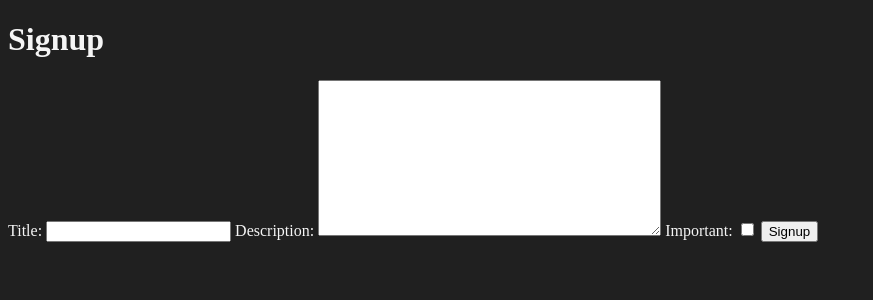
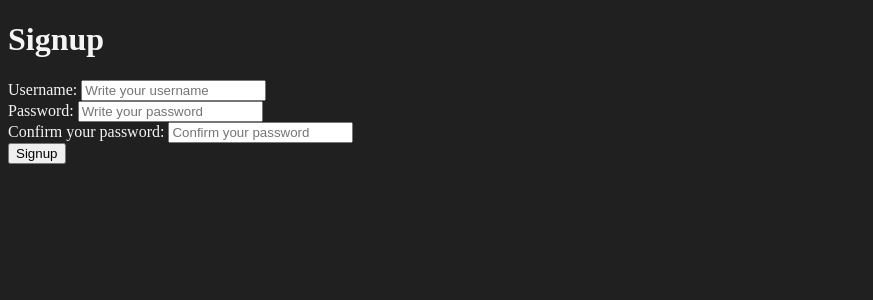
Before and after one commit to oscardbocanegra/learning_programming, a Django app: template django_project2/tasks/templates/signup.html in a window 1280 px wide. Shown: the part 68-368 px from the top of the page, without its empty margins (0-873 px from the left). Run offline with Django 4.2, Linux system fonts and the light colour scheme; the template is opened without the code that fills it: values that come from a table or form of the project are taken from there, others are empty.

Commit message:
signup problem

```diff
--- a/django_project2/tasks/templates/signup.html
+++ b/django_project2/tasks/templates/signup.html
@@ -1,16 +1,33 @@
 {% extends 'base.html' %}
 
 {% block content %}
-
 <main class="container">
     <div class="row">
-        <div class="col-md-4 offset-md-4">
-            <from method="POST" class="card card-body text-center">
-                <h1>Signup</h1>
+        <div class="col-md-4 offset-md-4 mt-5">
+            <from method="POST" class="card card-body">
+                <h1 class="text-center">Signup</h1>
                 {{error}}
                 {% csrf_token %}
-                {{form}}
-                <button>
+
+                <div class="mb-3">
+                    <label for="usernmae">Username:</label>
+                    <input type="text" name="username" id="username"
+                    class="from-control" placeholder="Write your username">
+                </div>
+
+                <div class="mb-3">
+                    <label for="password1">Password:</label>
+                    <input type="password" name="password1" id="password1"
+                    class="from-control" placeholder="Write your password">
+                </div>
+
+                <div class="mb-3">
+                    <label for="password2">Confirm your password:</label>
+                    <input type="password" name="password2" id="password2"
+                    class="from-control" placeholder="Confirm your password">
+                </div>
+
+                <button class="btn btn-primary">
                     Signup
                 </button>
             </form>
@@ -18,4 +35,4 @@
     </div>
 </main>
 
-{% endblock  %}
+{% endblock %}
```
